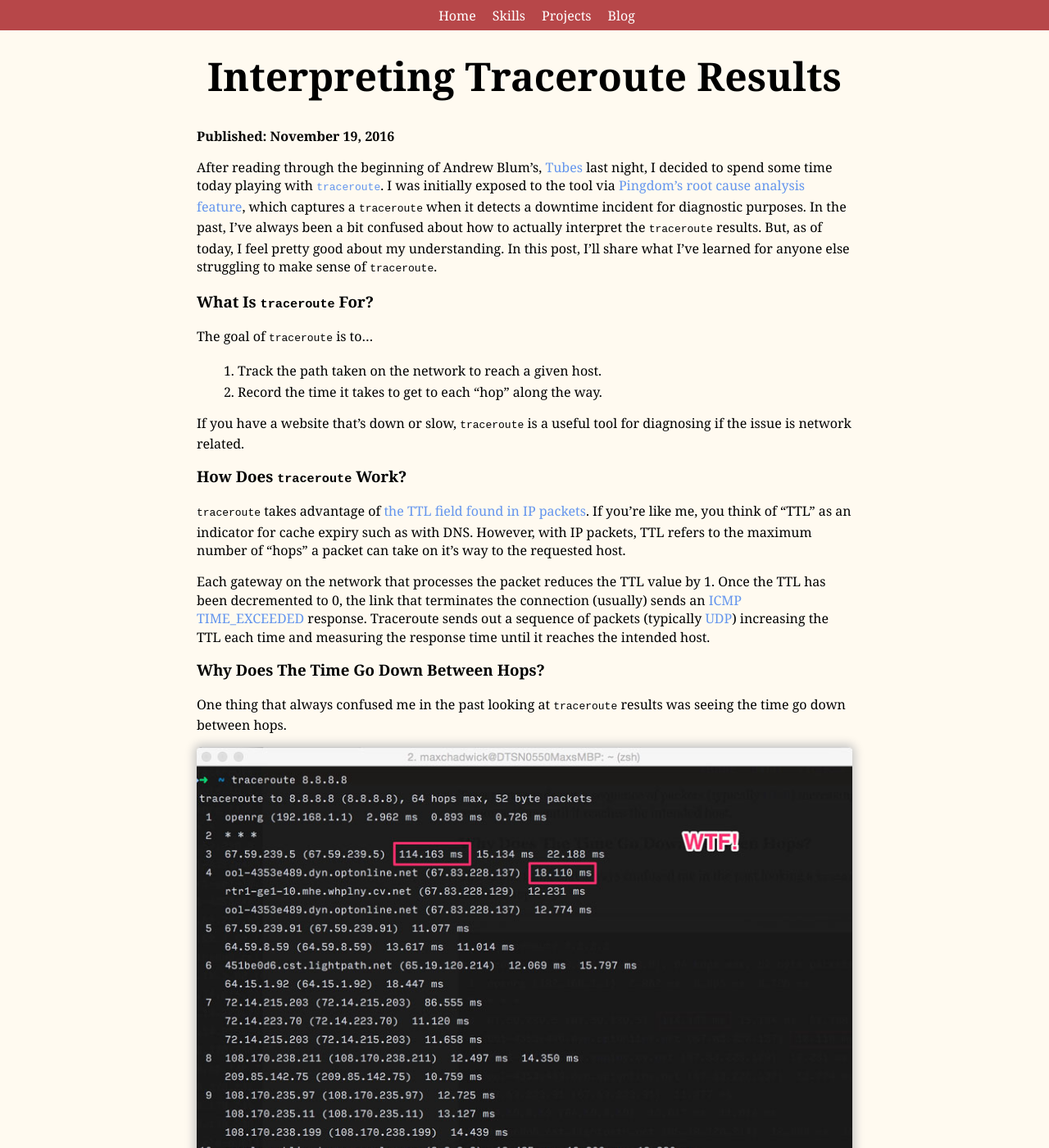
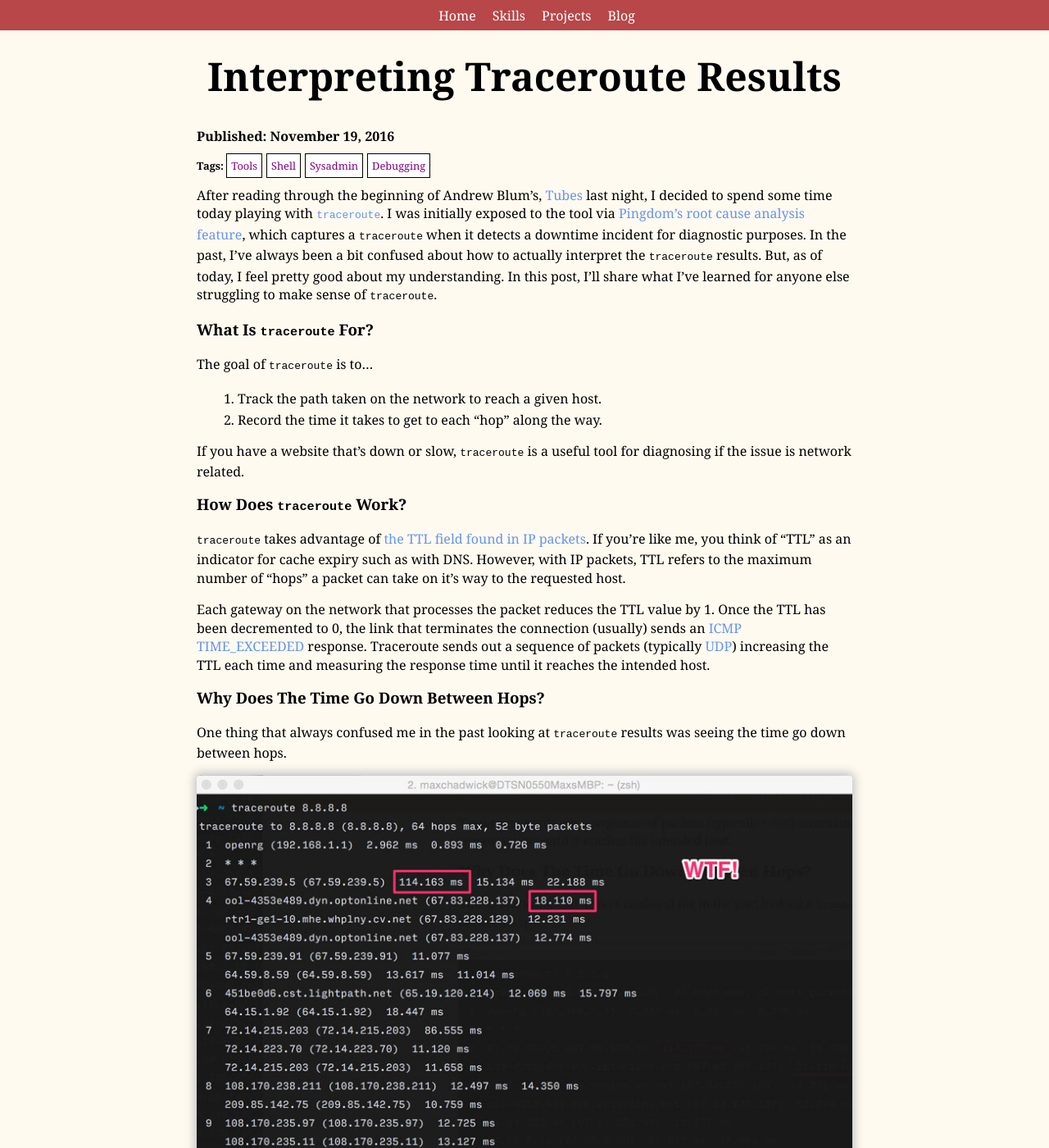
Before and after one commit to mpchadwick/mpchadwick.github.io, a Jekyll site: the page built from _posts/2016-11-19-interpreting-traceroute-results.md, in a window 1280 px wide and 1400 px high. Shown: the whole window at 82% size. Built offline with Jekyll 4.4.1, drawn with Linux system fonts in a browser that asks for light colours; emoji names are drawn with the system emoji font; comment, search, counter and statistics services are not loaded.

Commit message:
List tags for each post and link to tag page

```diff
--- a/_layouts/blog-single.html
+++ b/_layouts/blog-single.html
@@ -3,6 +3,16 @@ layout: page
 ---
 <h1>{{ page.title }}</h1>
 <h4>Published: {{page.date | date: "%B %-d, %Y"}}</h4>
+{% if page.tags %}
+<div class="tags-list">
+  <strong>Tags:</strong>
+  <ul>
+    {% for tag in page.tags %}
+    <li><a href="/tags/#{{tag}}">{{ tag | capitalize }}</a>
+    {% endfor %}
+  </ul>
+</div>
+{% endif %}
 {% if page.ad == null %}
     {% include domain-clamp-ad.html %}
 {% endif %}
--- a/_posts/2016-11-19-interpreting-traceroute-results.md
+++ b/_posts/2016-11-19-interpreting-traceroute-results.md
@@ -4,7 +4,7 @@ title: "Interpreting Traceroute Results"
 description: Traceroute finally clicked for me today. Here, I'll share what I learned along the way.
 date: November 19, 2016
 image: /img/blog/traceroute/traceroute-time-goes-down-betwen-hops@1x.jpg
-tags: [tools, shell, sysadmin, debuggin]
+tags: [tools, shell, sysadmin, debugging]
 ad: domain-clamp-ad-b.html
 ---
 
--- a/_sass/_page.scss
+++ b/_sass/_page.scss
@@ -12,6 +12,31 @@
 
     .post-summary {
         margin-bottom: 30px;
+    }
+
+    .tags-list {
+        font-size: 0.8em;
+        margin-bottom: 1em;
+
+        a {
+            color: purple;
+        }
+
+        ul {
+            display: inline;
+            margin-left: 0;
+
+            li {
+                display: inline-block;
+                padding-right: 5px;
+
+                a {
+                    padding: 5px;
+                    border: 1px solid black;
+                    background-color: white;
+                }
+            }
+        }
     }
 }
 .page-wrapper h1 {
--- a/_sass/_tags.scss
+++ b/_sass/_tags.scss
@@ -1,10 +1,13 @@
 .tags {
     .page-wrapper {
+        /* Hack to make sure last element can still show on top */
+        padding-bottom: 500px;
+
         a {
-            color: #ac0780;
+            color: purple;
         }
         ul {
-            margin-bottom: 2em;
+            margin-bottom: 3em;
         }
         li {
             margin-bottom: 1em;
```
Also changed, not shown: blog/index.html (+11 -1 lines).
